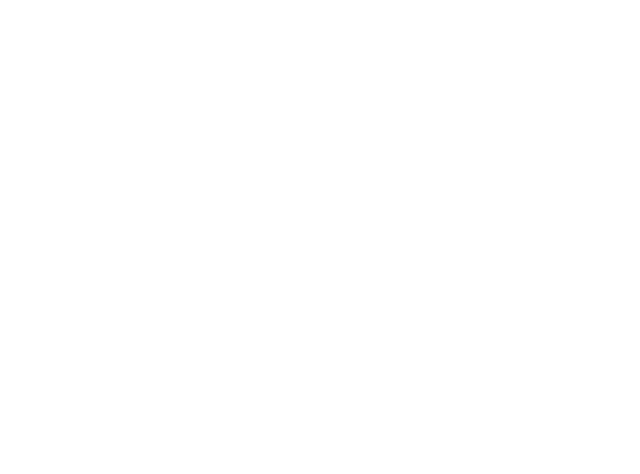
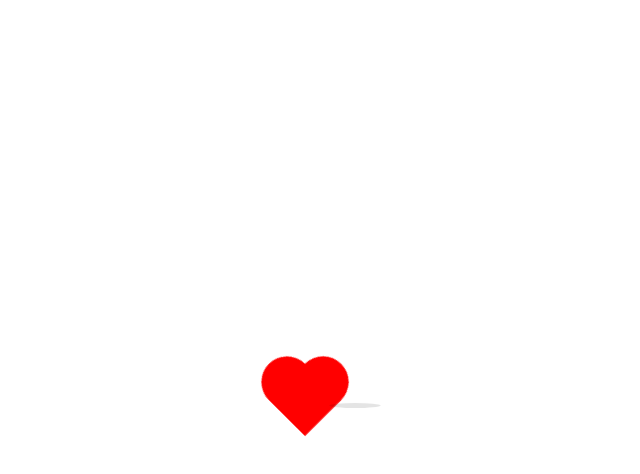
Before and after one commit to ChienBug/chienbug2, a plain HTML site: page index.html in a window 1280 px wide. Both pictures are taken after a click on the button "Yes sir, chắc chắn rồi". Shown: the whole page, without its empty margins (310-950 px from the left). Drawn offline with Linux system fonts and the light colour scheme.

Commit message:
Update do_you_love_me.css

```diff
--- a/do_you_love_me.css
+++ b/do_you_love_me.css
@@ -76,10 +76,89 @@
     border-radius: 10px;
 }
 
-/* Loader trái tim */
+/* Trái tim loading */
 .cssload-main {
-    display: none;
+    display: none; /* Ẩn ban đầu */
+    justify-content: center;
+    align-items: center;
+    position: fixed;
+    top: 0;
+    left: 0;
+    width: 100%;
+    height: 100%;
+    background: rgba(255, 255, 255, 0.8);
+    z-index: 999;
 }
+
+/* Hiệu ứng trái tim */
+.cssload-heart {
+    position: relative;
+    width: 50px;
+    height: 50px;
+    background-color: red;
+    transform: rotate(-45deg);
+    animation: pulse 1s infinite;
+}
+
+.cssload-heart:before,
+.cssload-heart:after {
+    content: "";
+    position: absolute;
+    width: 50px;
+    height: 50px;
+    background-color: red;
+    border-radius: 50%;
+}
+
+.cssload-heart:before {
+    top: -25px;
+    left: 0;
+}
+
+.cssload-heart:after {
+    left: 25px;
+    top: 0;
+}
+
+/* Bóng dưới trái tim */
+.cssload-shadow {
+    width: 50px;
+    height: 5px;
+    background: rgba(0, 0, 0, 0.2);
+    margin-top: 10px;
+    border-radius: 50%;
+    animation: shadowPulse 1s infinite;
+}
+
+/* Hiệu ứng đập tim */
+@keyframes pulse {
+    0% {
+        transform: scale(1) rotate(-45deg);
+    }
+    50% {
+        transform: scale(1.2) rotate(-45deg);
+    }
+    100% {
+        transform: scale(1) rotate(-45deg);
+    }
+}
+
+/* Hiệu ứng bóng */
+@keyframes shadowPulse {
+    0% {
+        transform: scale(1);
+        opacity: 0.5;
+    }
+    50% {
+        transform: scale(1.2);
+        opacity: 0.8;
+    }
+    100% {
+        transform: scale(1);
+        opacity: 0.5;
+    }
+}
+
 
 /* Responsive cho điện thoại */
 @media (max-width: 600px) {
```
